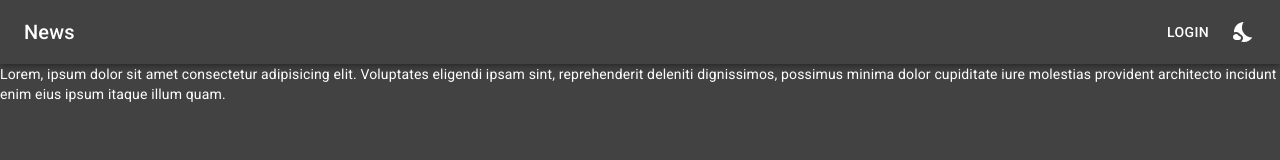
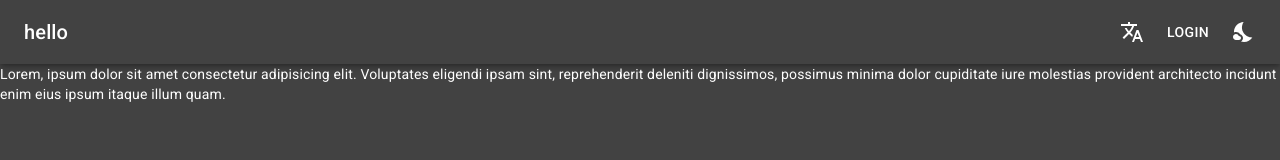
Before and after one commit to TheMrCorvy/Desktop-Frontend, a React (Create React App) app: page / in a window 1280 px wide. Shown: the top 160 px of the page. Built offline with nearby package versions, Linux system fonts and the light colour scheme.

Commit message:
moved the logic for translations to navbar component

```diff
--- a/src/components/Navbar/index.tsx
+++ b/src/components/Navbar/index.tsx
@@ -1,14 +1,18 @@
-import React from "react"
+import React, { useState, MouseEvent } from "react"
 import { useDispatch, useSelector } from "react-redux"
 import { setTheme } from "../../redux/actions/themeActions"
 import { RootState } from "../../redux/store"
 
-import { AppBar, Toolbar, IconButton, Typography, Button } from "@material-ui/core"
+import { AppBar, Toolbar, IconButton, Typography, Button, Menu, MenuItem } from "@material-ui/core"
 
 import { createStyles, makeStyles, Theme } from "@material-ui/core/styles"
 
 import Brightness4Icon from "@material-ui/icons/Brightness4"
 import NightsStayIcon from "@material-ui/icons/NightsStay"
+import TranslateIcon from "@material-ui/icons/Translate"
+
+import { translate } from "../../lang"
+import { setLanguage } from "../../redux/actions/langActions"
 
 const useStyles = makeStyles((theme: Theme) =>
 	createStyles({
@@ -28,9 +32,25 @@ const useStyles = makeStyles((theme: Theme) =>
 const Navbar = () => {
 	const { theme } = useSelector((state: RootState) => state.theme)
 
+	const { language } = useSelector((state: RootState) => state.language)
+
 	const dispatch = useDispatch()
 
 	const classes = useStyles()
+
+	const [anchorEl, setAnchorEl] = useState<null | HTMLElement>(null)
+
+	const handleClick = (event: MouseEvent<HTMLButtonElement>) => {
+		setAnchorEl(event.currentTarget)
+	}
+
+	const handleClose = (value: string) => {
+		setAnchorEl(null)
+
+		if (value !== "nothing") {
+			dispatch(setLanguage(value))
+		}
+	}
 
 	const toggleDarkTheme = () => {
 		if (theme === "dark") {
@@ -41,13 +61,22 @@ const Navbar = () => {
 	}
 
 	return (
+		<>
 			<div className={classes.root}>
 				<AppBar position="fixed" color={theme === "dark" ? "inherit" : "secondary"}>
 					<Toolbar>
 						<Typography variant="h6" className={classes.title}>
-						News
+							{translate("prueba", language)}
 						</Typography>
 
+						<IconButton
+							aria-controls="lang-menu"
+							aria-haspopup="true"
+							color="inherit"
+							onClick={handleClick}
+						>
+							<TranslateIcon />
+						</IconButton>
 						<Button color="inherit">Login</Button>
 						<IconButton edge="end" color="inherit" onClick={toggleDarkTheme}>
 							{theme === "dark" ? <NightsStayIcon /> : <Brightness4Icon />}
@@ -55,6 +84,18 @@ const Navbar = () => {
 					</Toolbar>
 				</AppBar>
 			</div>
+			<Menu
+				id="lang-menu"
+				anchorEl={anchorEl}
+				keepMounted
+				open={Boolean(anchorEl)}
+				onClose={() => handleClose("nothing")}
+			>
+				<MenuItem onClick={() => handleClose("en")}>EN</MenuItem>
+				<MenuItem onClick={() => handleClose("es")}>ES</MenuItem>
+				<MenuItem onClick={() => handleClose("jp")}>JP</MenuItem>
+			</Menu>
+		</>
 	)
 }
 
```
Lines whose indentation alone changed are shown as unchanged.
